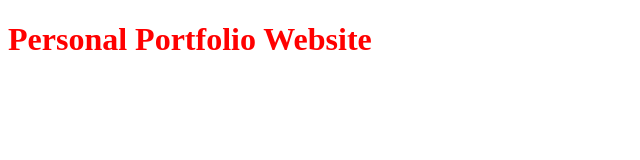
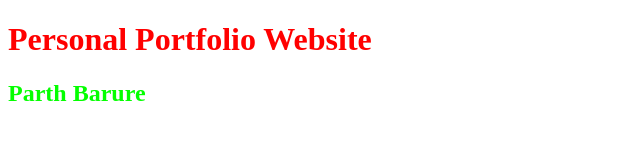
Before and after one commit to Parthreddy12/Personal-Portfolio-Website, a plain HTML site: page index.html in a window 1280 px wide. Shown: the whole page, without its empty margins (0-640 px from the left). Drawn offline with Linux system fonts and the light colour scheme.

Commit message:
Add h2 element and style for the portfolio website

```diff
--- a/index.html
+++ b/index.html
@@ -8,6 +8,6 @@
 </head>
 <body>
     <h1>Personal Portfolio Website</h1>
-    <br>
+    <h2>Parth Barure</h2>
 </body>
 </html>
--- a/style.css
+++ b/style.css
@@ -1,3 +1,6 @@
 h1{
     color: red;
 }
+h2{
+    color: rgb(4, 255, 0);
+}
```
